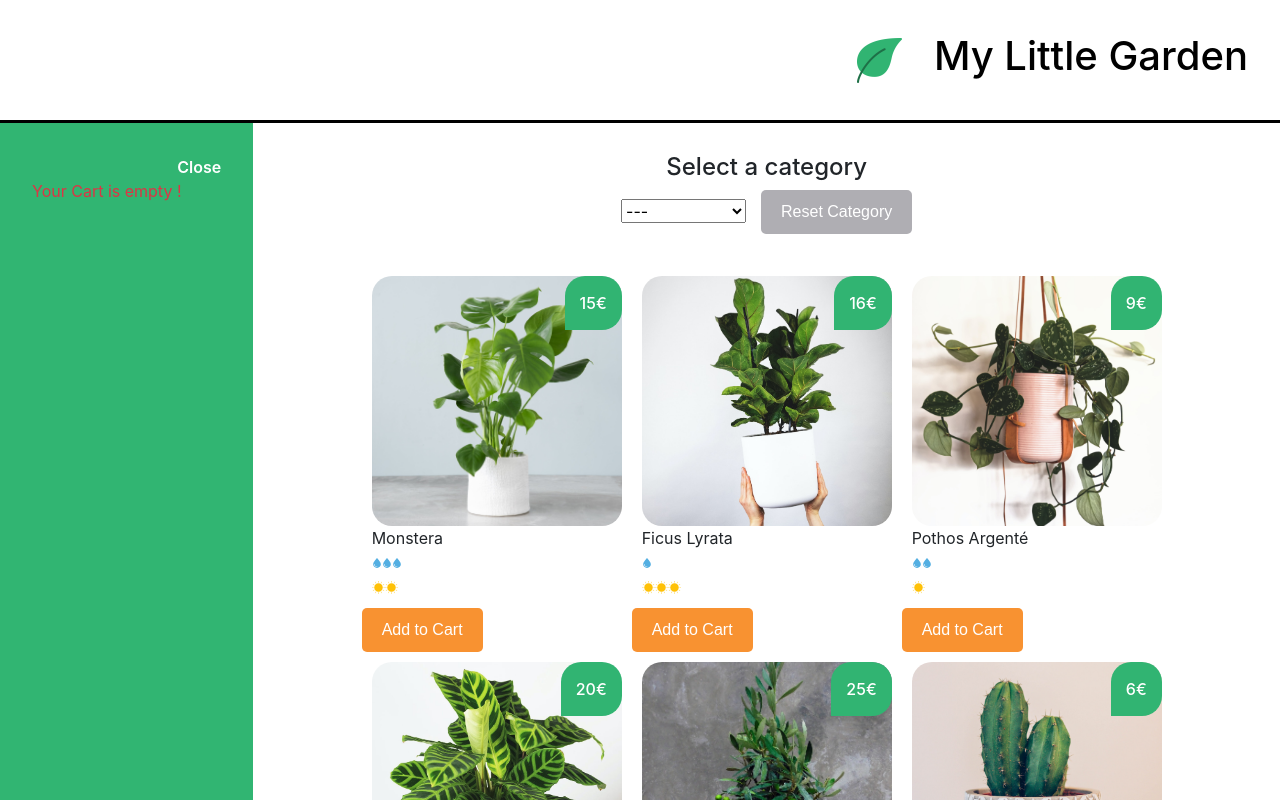
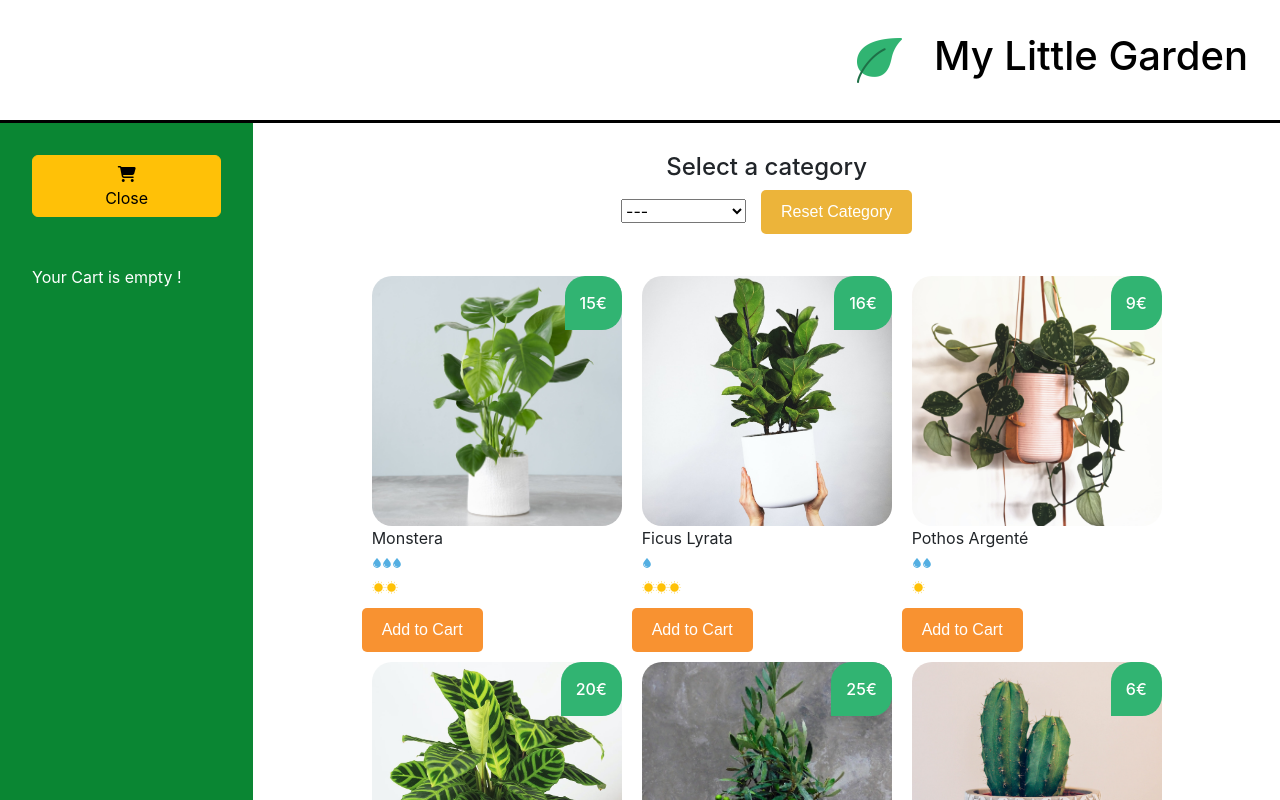
Before and after one commit to selsebil-ben/My-Little-Garden, a Next.js app: page / in a window 1280 px wide. Shown: the top 800 px of the page. Built offline with nearby package versions, Linux system fonts and the light colour scheme.

Commit message:
upd styles

```diff
--- a/package.json
+++ b/package.json
@@ -9,6 +9,7 @@
     "lint": "next lint"
   },
   "dependencies": {
+    "@fortawesome/fontawesome-free": "^6.6.0",
     "bootstrap": "^5.3.3",
     "next": "14.2.5",
     "react": "^18",
--- a/src/app/layout.tsx
+++ b/src/app/layout.tsx
@@ -1,4 +1,5 @@
 import 'bootstrap/dist/css/bootstrap.css';
+import '@fortawesome/fontawesome-free/css/all.min.css';
 import type { Metadata } from "next";
 import { Inter } from "next/font/google";
 import "./globals.css";
--- a/src/app/page.module.css
+++ b/src/app/page.module.css
@@ -18,7 +18,7 @@
     transition: background-color 0.3s ease; /* Adds a transition effect for background color changes */
 }
 .otherbutton {
-    background-color: #a4a3a8de; /* Sets the background color of the button to green */
+    background-color: #eaa91dde; /* Sets the background color of the button to green */
     color: white; /* Sets the text color to white for contrast */
     border: none; /* Removes the default border */
     padding: 10px 20px; /* Adds padding inside the button */
@@ -67,7 +67,7 @@
 }
 .lmjcart {
 	color: white;
-	background-color: #31b572;
+	background-color: #0a8633;
 	padding: 32px;
 	display: flex;
 	flex-direction: column;
--- a/src/components/Cart.tsx
+++ b/src/components/Cart.tsx
@@ -13,12 +13,19 @@ function Cart({ cart, updateCart } : any) {
 
 	return isOpen ? (
 		<div className={styles.lmjcart}>
+
+            {/* className={styles.lmjcarttogglebutton} */}
 			<button
-				className={styles.lmjcarttogglebutton}
-				onClick={() => setIsOpen(false)}
+			type="button"
+			className="btn btn-warning  "
+
+			onClick={() => setIsOpen(false)}
 			>
+				<i className="fas fa-shopping-cart"></i>
+				<br/>
 				Close
 			</button>
+			<br/> <br/>
 			{cart.length > 0 ? (
 				<div>
 					<h2>Cart</h2>
@@ -33,16 +40,24 @@ function Cart({ cart, updateCart } : any) {
 					<button className={styles.otherbutton} onClick={() => updateCart([])}>Clear your Cart</button>
 				</div>
 			) : (
-				<div className='text-danger'>Your Cart is empty !</div>
+				<div >Your Cart is empty !</div>
 			)}
 		</div>
 	) : (
 		<div className={styles.lmjcartclosed}>
 			<button
-				className={styles.lmjcarttogglebutton}
-				onClick={() => setIsOpen(true)}>
 
-				Open the cart
+
+
+
+
+			type="button"
+			className="btn btn-success"
+
+			onClick={() => setIsOpen(true)}>
+				 <i className="fas fa-shopping-cart"></i>
+				 <br/>
+				Open
 			</button>
 		</div>
 	)
--- a/src/styles/Cart.css
+++ b/src/styles/Cart.css
@@ -1,11 +1,11 @@
 .lmj-cart {
 	color: white;
-	background-color: #31b572;
+	background-color: #1e1980;
 	padding: 32px;
 	display: flex;
 	flex-direction: column;
 	justify-content: flex-start;
-	width: 300px;
+	width: 500px;
 }
 
 .lmj-cart-add-button {
```
Also changed, not shown: 1 other file (tests, documents, lock files or other folders).
